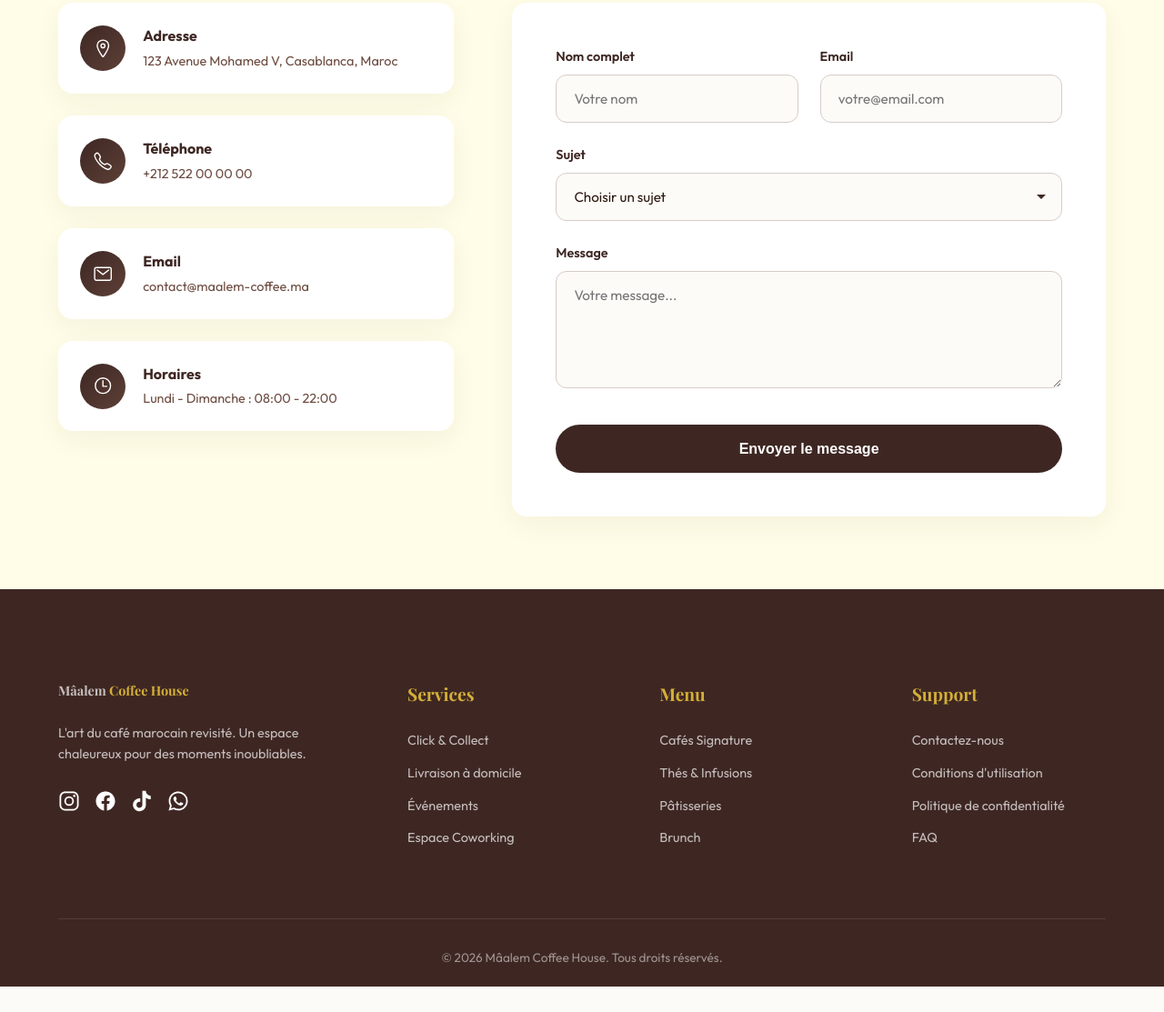
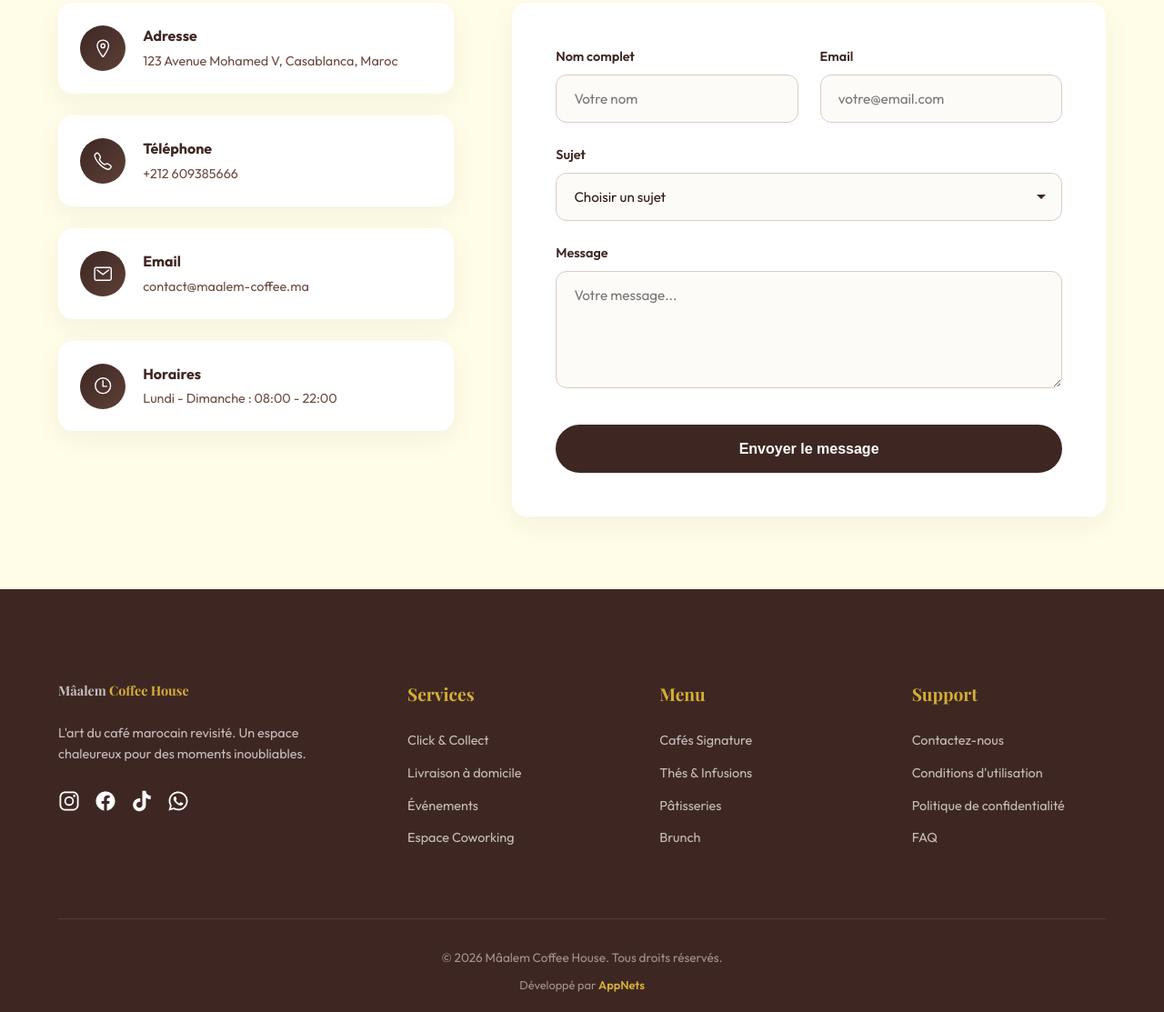
Before and after one commit to OussamaNaya/Landing-page-Coffee-Shope, a plain HTML site: page index.html in a window 1280 px wide. Shown: the part 5734-6847 px from the top of the page at 91% size. Before the commit the page ends 6819 px from the top, so only its background shows below. Drawn offline with nearby package versions, Linux system fonts and the light colour scheme; a web font is replaced by a local one.

Commit message:
add the whatssap and the lin of AppNets.tech

```diff
--- a/css/style.css
+++ b/css/style.css
@@ -596,6 +596,22 @@
     color: rgba(255, 255, 255, 0.5);
 }
 
+.dev-credit {
+    margin-top: 0.5rem;
+    font-size: 0.8rem;
+}
+
+.dev-credit a {
+    color: var(--gold);
+    text-decoration: none;
+    font-weight: 600;
+    transition: var(--transition);
+}
+
+.dev-credit a:hover {
+    color: #fff;
+}
+
 /* About Section */
 .about-section {
     background: var(--bg-color);
--- a/index.html
+++ b/index.html
@@ -381,7 +381,7 @@
                             </div>
                             <div>
                                 <h4>Téléphone</h4>
-                                <p>+212 522 00 00 00</p>
+                                <p>+212 609385666</p>
                             </div>
                         </div>
                         <div class="contact-item">
@@ -437,7 +437,7 @@
     </main>
 
     <!-- WhatsApp Floating Button -->
-    <a href="https://wa.me/212600000000" class="whatsapp-float" target="_blank">
+    <a href="https://wa.me/212609385666" class="whatsapp-float" target="_blank">
         <ion-icon name="logo-whatsapp"></ion-icon>
         <span>Des questions ?</span>
     </a>
@@ -479,6 +479,7 @@
             </div>
             <div class="footer-bottom">
                 <p>&copy; 2026 Mâalem Coffee House. Tous droits réservés.</p>
+                <p class="dev-credit">Développé par <a href="https://appnets.tech" target="_blank">AppNets</a></p>
             </div>
         </div>
     </footer>
```
